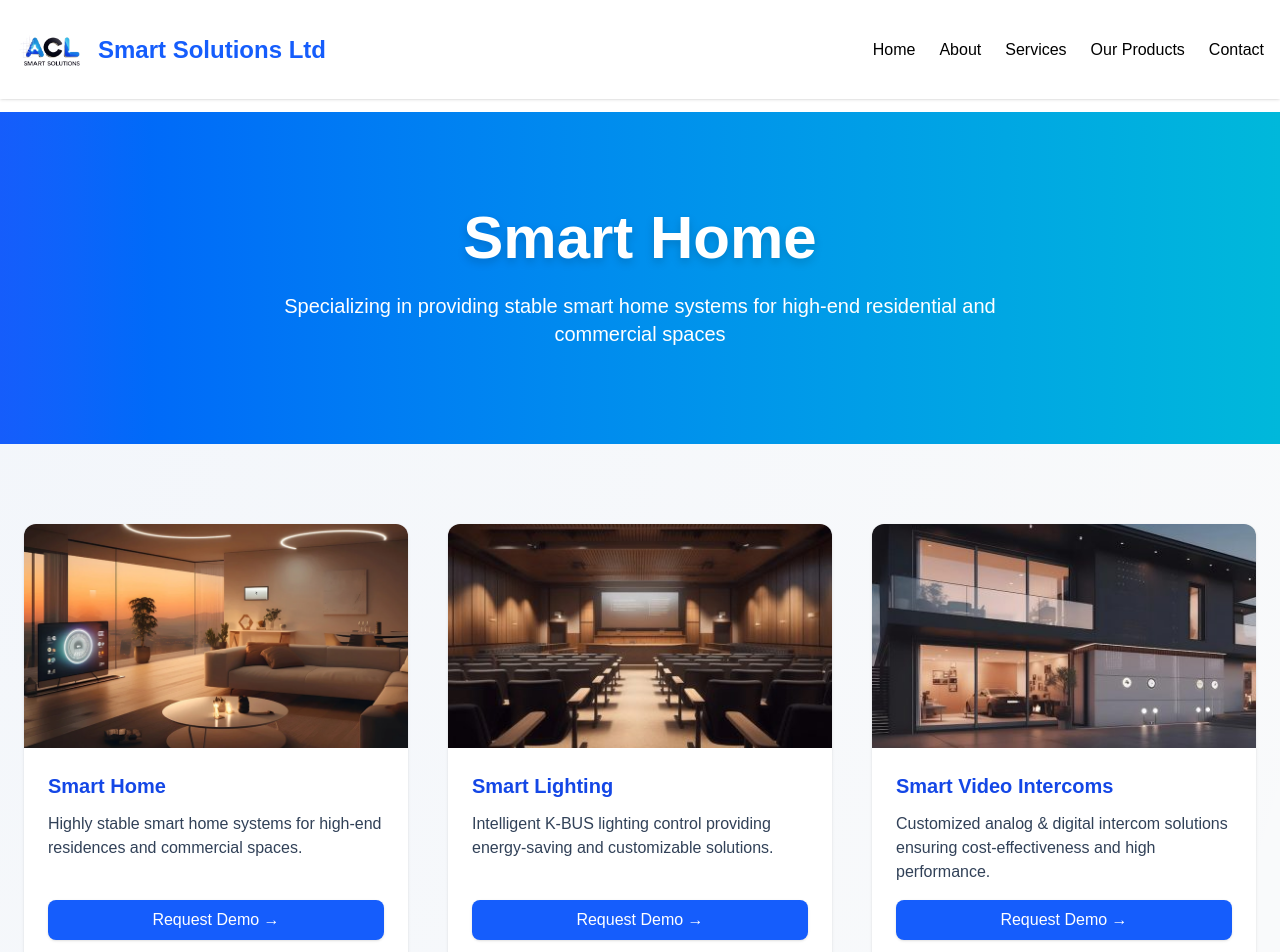
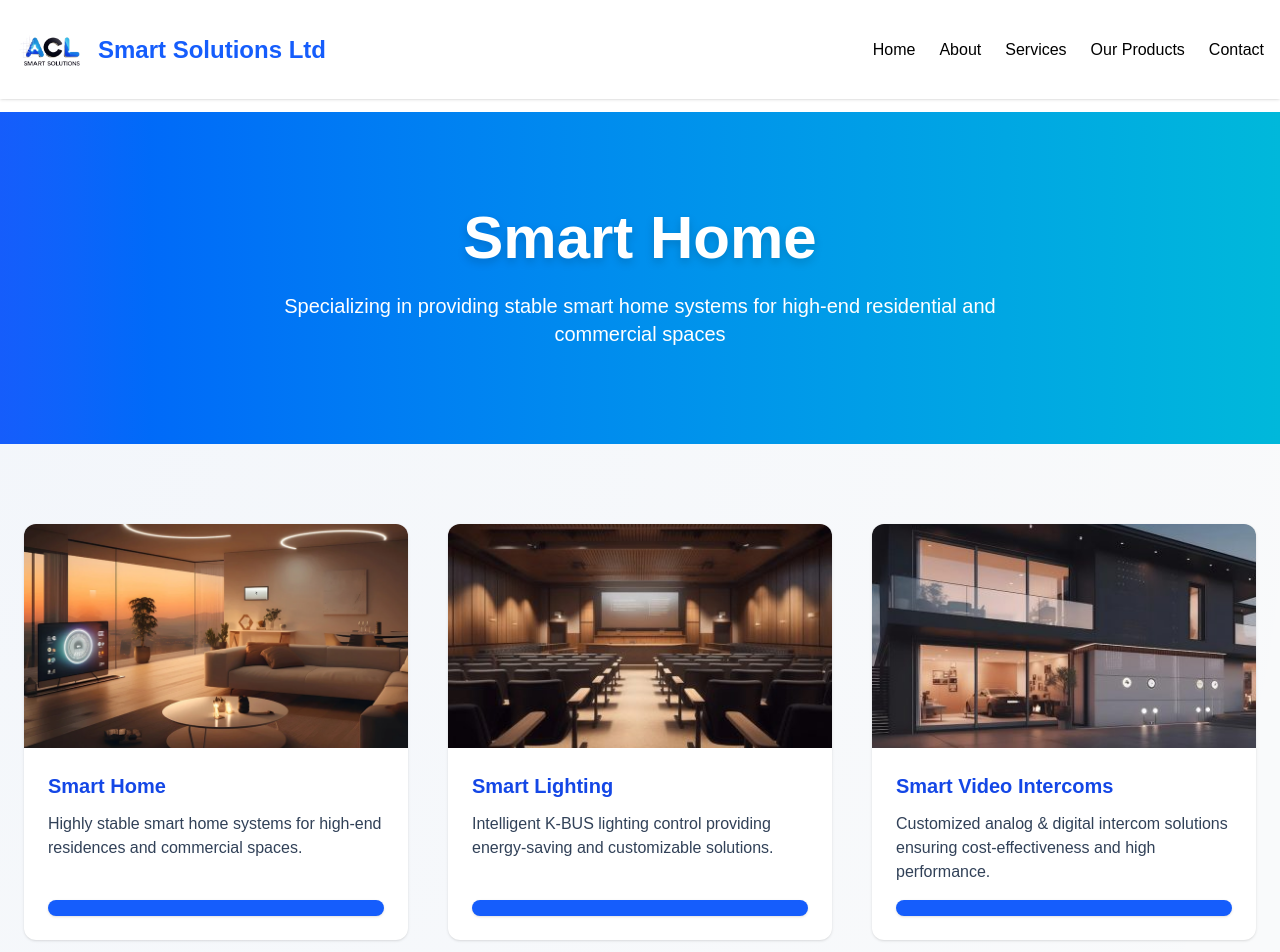
Before and after one commit to arekbrian/aclss-next, a Next.js app: page /smart-home in a window 1280 px wide. Shown: the top 952 px of the page. Built offline with nearby package versions, Linux system fonts and the light colour scheme.

Commit message:
smart-home

```diff
--- a/src/app/smart-home/page.js
+++ b/src/app/smart-home/page.js
@@ -168,7 +168,7 @@ export default function ServicesPage() {
                   whileHover={{ scale: 1.05 }}
                   className="mt-4 inline-block bg-blue-600 text-white px-4 py-2 rounded-lg shadow hover:bg-blue-700 transition text-center"
                 >
-                  Request Demo →
+                  {/* Request Demo → */}
                 </motion.a>
               </div>
             </motion.div>
```
